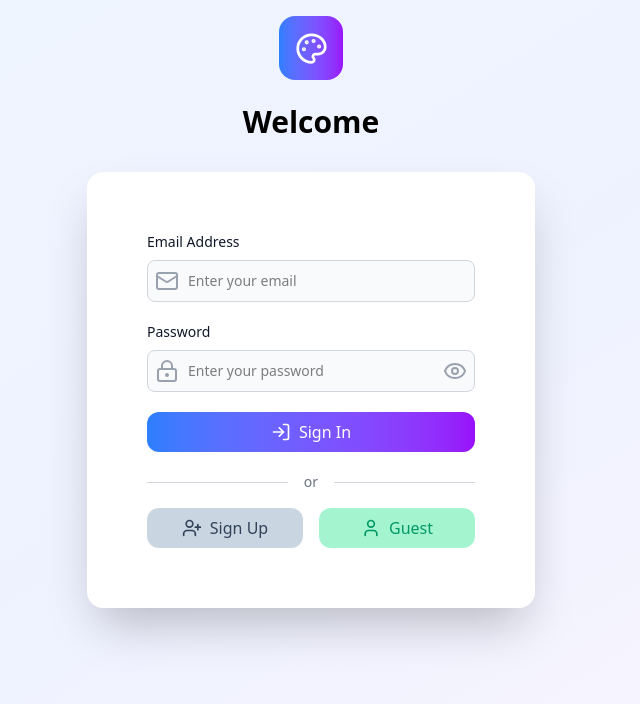
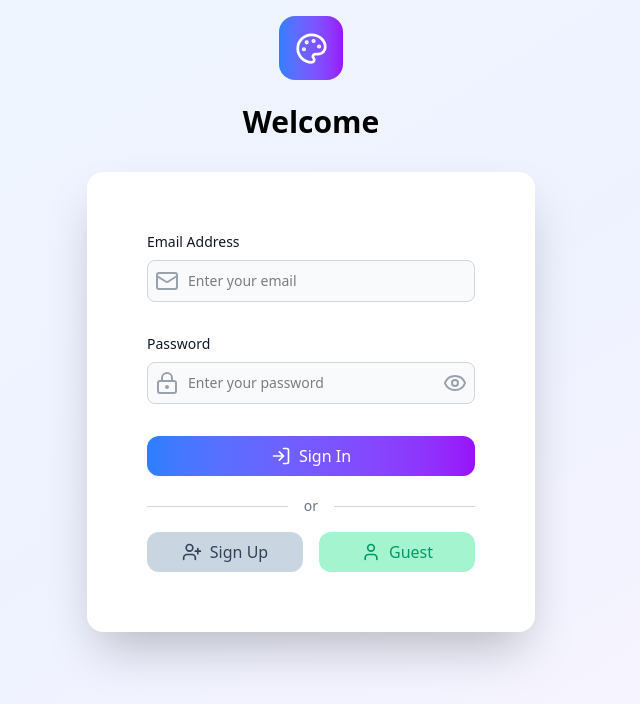
Before and after one commit to ksk45/OnlineBoard, a React (Vite) app in the folder frontend/: page / in a window 1280 px wide. Shown: the top 704 px of the page, without its empty margins (329-969 px from the left). Built offline with nearby package versions, Linux system fonts and the light colour scheme.

Commit message:
ログイン画面　フォームのsubmit処理実装

```diff
--- a/frontend/src/components/Auth/AuthInput.tsx
+++ b/frontend/src/components/Auth/AuthInput.tsx
@@ -27,6 +27,8 @@ const inputField = tv({
 type AuthInputProps = VariantProps<typeof inputField> & {
   errorMessage?: string;
   type: string;
+  value: string;
+  onChange: (e: React.ChangeEvent<HTMLInputElement>) => void;
 };
 
 // メイン処理
@@ -39,6 +41,8 @@ const AuthInput = (props: AuthInputProps) => {
   const types: Record<string, string> = {
     email: "email",
     pass: "password",
+    pass_new: "password",
+    pass_conf: "password",
   };
   const type = types[props.type] || "text";
 
@@ -90,6 +94,8 @@ const AuthInput = (props: AuthInputProps) => {
           placeholder={placeholder}
           className={`${input()} pl-10`}
           required
+          value={props.value}
+          onChange={props.onChange}
         />
         {(props.type === "pass" || props.type === "pass_new") && (
           <button
--- a/frontend/src/components/Auth/AuthMainButton.tsx
+++ b/frontend/src/components/Auth/AuthMainButton.tsx
@@ -2,6 +2,7 @@ import UIButton from "../ui/UIButton";
 import { LogIn, User, UserPlus } from "lucide-react";
 import type { AuthMode } from "../../types/auth";
 
+// props定義
 type AuthMainButtonProps = {
   authMode: AuthMode;
 };
@@ -44,7 +45,7 @@ const AuthMainButton = ({ authMode }: AuthMainButtonProps) => {
   return (
     <UIButton
       className={`text-white bg-gradient-to-r ${getButtonGradient[authMode]}`}
-      type="button"
+      type="submit"
     >
       {getButtonLabel(authMode)}
     </UIButton>
--- a/frontend/src/components/Auth/Form/SignInForm.tsx
+++ b/frontend/src/components/Auth/Form/SignInForm.tsx
@@ -1,3 +1,4 @@
+import React, { useState } from "react";
 import type { AuthMode } from "../../../types/auth";
 import AuthInput from "../AuthInput";
 import AuthMainButton from "../AuthMainButton";
@@ -9,12 +10,39 @@ type SignInFormProps = {
 
 // サインイン画面のフォームセット
 const SignInForm = (props: SignInFormProps) => {
+  // useState定義
+  const [email, setEmail] = useState("");
+  const [password, setPassword] = useState("");
+  // POSTapi呼び出し
+  const handleSubmit = (e: React.FormEvent) => {
+  // const handleSubmit = async () => {
+    // const res = await fetch("/api/login", {
+    //   method: "POST",
+    //   headers: { "Content-Type": "application/json" },
+    //   body: JSON.stringify({ email, password }),
+    // });
+    /** バックエンド実装までのダミー st */
+    e.preventDefault();
+    alert(`email: ${email} \npassword: ${password} \nログイン処理成功（ダミー）`);
+    /** バックエンド実装までのダミー ed */
+  };
+
   return (
-    <>
-      <AuthInput type="email" errorMessage="" />
-      <AuthInput type="pass" errorMessage="" />
+    <form onSubmit={handleSubmit} className="space-y-8">
+      <AuthInput
+        type="email"
+        errorMessage=""
+        value={email}
+        onChange={(e) => setEmail(e.target.value)}
+      />
+      <AuthInput
+        type="pass"
+        errorMessage=""
+        value={password}
+        onChange={(e) => setPassword(e.target.value)}
+      />
       <AuthMainButton authMode={props.authMode} />
-    </>
+    </form>
   );
 };
 
```
